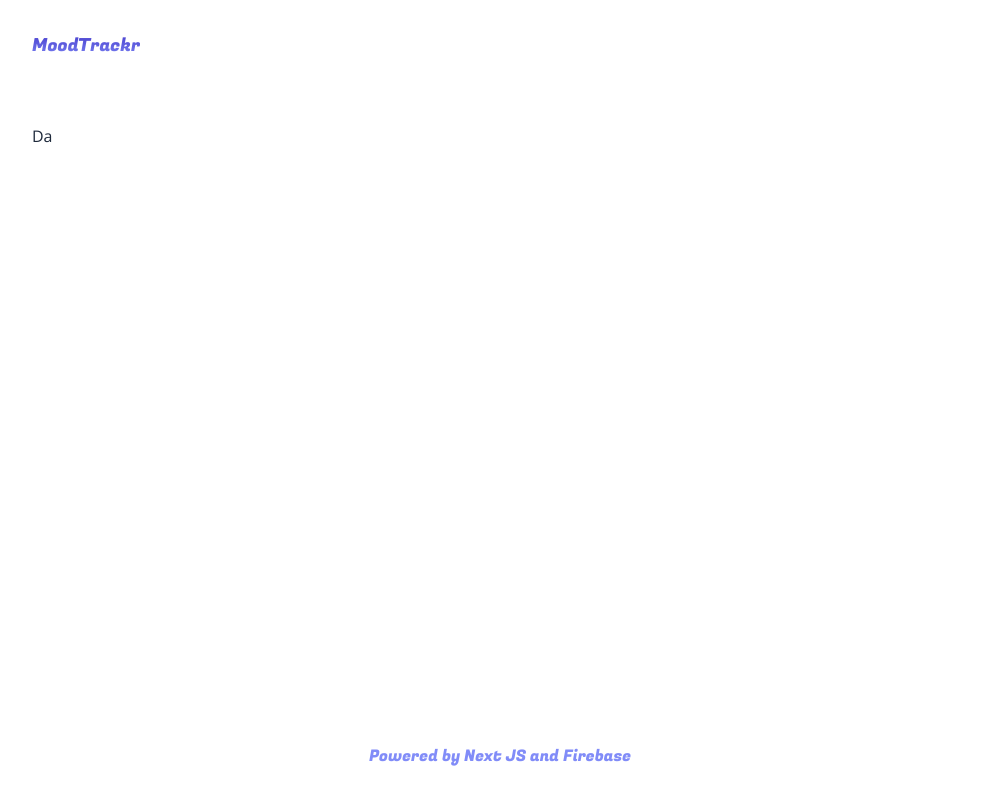
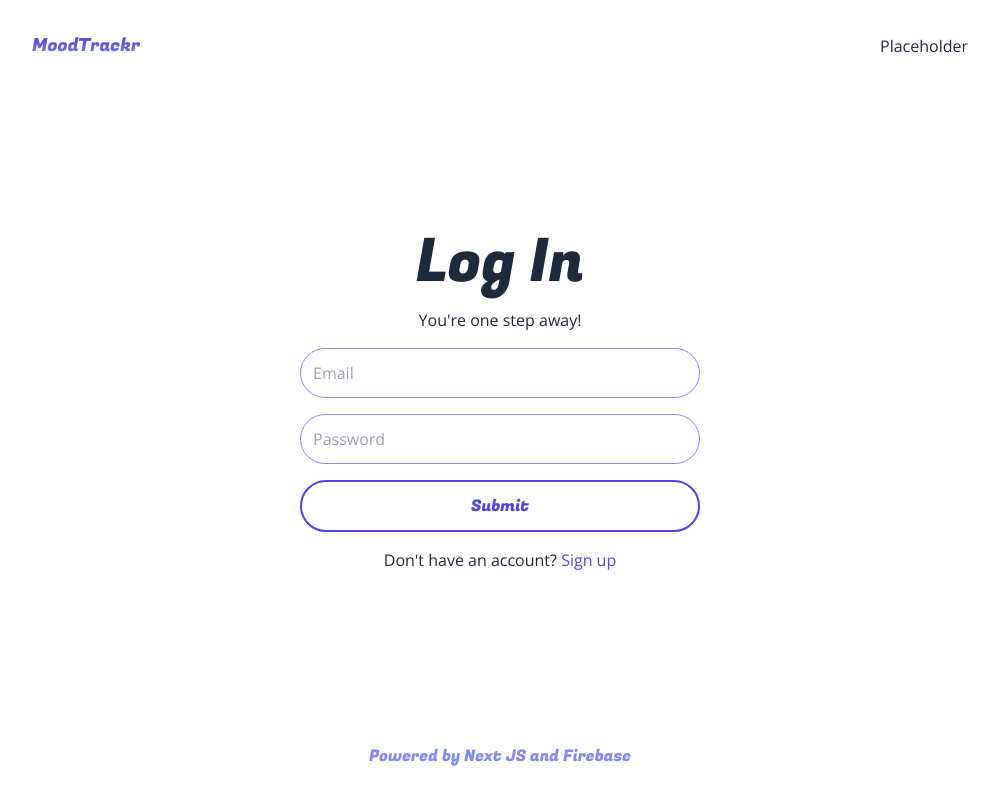
Before and after one commit to darkside550/MoodTrackr, a Next.js app: page /dashboard in a window 1280 px wide. Shown: the whole page, without its empty margins (140-1136 px from the left). Built offline with nearby package versions, Linux system fonts and the light colour scheme.

Commit message:
Initialized login page

```diff
--- a/app/dashboard/page.js
+++ b/app/dashboard/page.js
@@ -8,7 +8,7 @@ export const metadata = {
 };
 
 const DashboardPage = () => {
-  const isAuthenticated = true;
+  const isAuthenticated = false;
 
   let children = <Login />;
 
--- a/app/layout.js
+++ b/app/layout.js
@@ -13,6 +13,7 @@ export default function RootLayout({ children }) {
   const header = (
     <header className='p-4 sm:p-8 flex items-center justify-between gap-4'>
       <h1 className={"text-base sm:text-lg textGradient " + fugaz.className}>MoodTrackr</h1>
+      <div className='flex items-center justify-between'>Placeholder</div>
     </header>
   );
   const footer = (
--- a/components/Button.js
+++ b/components/Button.js
@@ -4,12 +4,13 @@ import React from "react";
 const fugaz = Fugaz_One({ subsets: ["latin"], weight: ["400"] });
 
 export default function Button(props) {
-  const { text, dark } = props;
+  const { text, dark, full } = props;
   return (
     <button
       className={
         " rounded-full overflow-hidden duration-200 hover:opacity-60 border-2 border-solid border-indigo-600 " +
-        (dark ? " text-white bg-indigo-600" : " text-indigo-600")
+        (dark ? " text-white bg-indigo-600 " : " text-indigo-600 ") +
+        (full ? "grid place-items-center w-full " : "")
       }>
       <p className={"px-6 sm:px-10 whitespace-nowrap py-2 sm:py-3 " + fugaz.className}>{text}</p>
     </button>
--- /dev/null
+++ b/components/Calendar.js
@@ -0,0 +1,5 @@
+import React from "react";
+
+export default function Calendar() {
+  return <div>Calendar</div>;
+}
--- a/components/Hero.js
+++ b/components/Hero.js
@@ -1,6 +1,7 @@
-import { Fugaz_One } from "next/font/google";
 import React from "react";
 import Button from "./Button";
+import Calendar from "./Calendar";
+import { Fugaz_One } from "next/font/google";
 
 const fugaz = Fugaz_One({ subsets: ["latin"], weight: ["400"] });
 
@@ -20,6 +21,8 @@ export default function Hero() {
         <Button text='Sign Up' />
         <Button text='Login' dark />
       </div>
+
+      <Calendar />
     </div>
   );
 }
--- a/components/Login.js
+++ b/components/Login.js
@@ -1,5 +1,51 @@
-import React from "react";
+"use client";
+
+import React, { useState } from "react";
+import { Fugaz_One } from "next/font/google";
+import Button from "./Button";
+
+const fugaz = Fugaz_One({ subsets: ["latin"], weight: ["400"] });
 
 export default function Login() {
-  return <div>Login</div>;
+  const [email, setEmail] = useState("");
+  const [password, setPassword] = useState("");
+  const [isRegister, setIsRegister] = useState(false);
+  const [authenticating, setAuthenticating] = useState(false);
+
+  async function handleSubmit() {}
+
+  return (
+    <div className='flex flex-col flex-1 justify-center items-center gap-4'>
+      <h3 className={"text-4xl sm:text-5xl md:text-6xl " + fugaz.className}>
+        {isRegister ? "Register" : "Log In"}
+      </h3>
+      <p className=''>You&#39;re one step away!</p>
+      <input
+        value={email}
+        onChange={(e) => {
+          setEmail(e.target.value);
+        }}
+        className='w-full max-w-[400px] mx-auto px-3 duration-200 hover:border-indigo-600 focus:border-indigo-600 py-2 sm:py-3 border border-solid border-indigo-400 rounded-full outline-none'
+        placeholder='Email'
+      />
+      <input
+        value={password}
+        onChange={(e) => {
+          setPassword(e.target.value);
+        }}
+        className='w-full max-w-[400px] mx-auto px-3 duration-200 hover:border-indigo-600 focus:border-indigo-600 py-2 sm:py-3 border border-solid border-indigo-400 rounded-full outline-none'
+        placeholder='Password'
+        type='password'
+      />
+      <div className='max-w-[400px] w-full mx-auto'>
+        <Button clickHandler={handleSubmit} text={authenticating ? "Submitting" : "Submit"} full />
+      </div>
+      <p className='text-center'>
+        {isRegister ? "Already have an account? " : "Don't have an account? "}
+        <button onClick={() => setIsRegister(!isRegister)} className='text-indigo-600'>
+          {isRegister ? "Sign in" : "Sign up"}
+        </button>
+      </p>
+    </div>
+  );
 }
```
